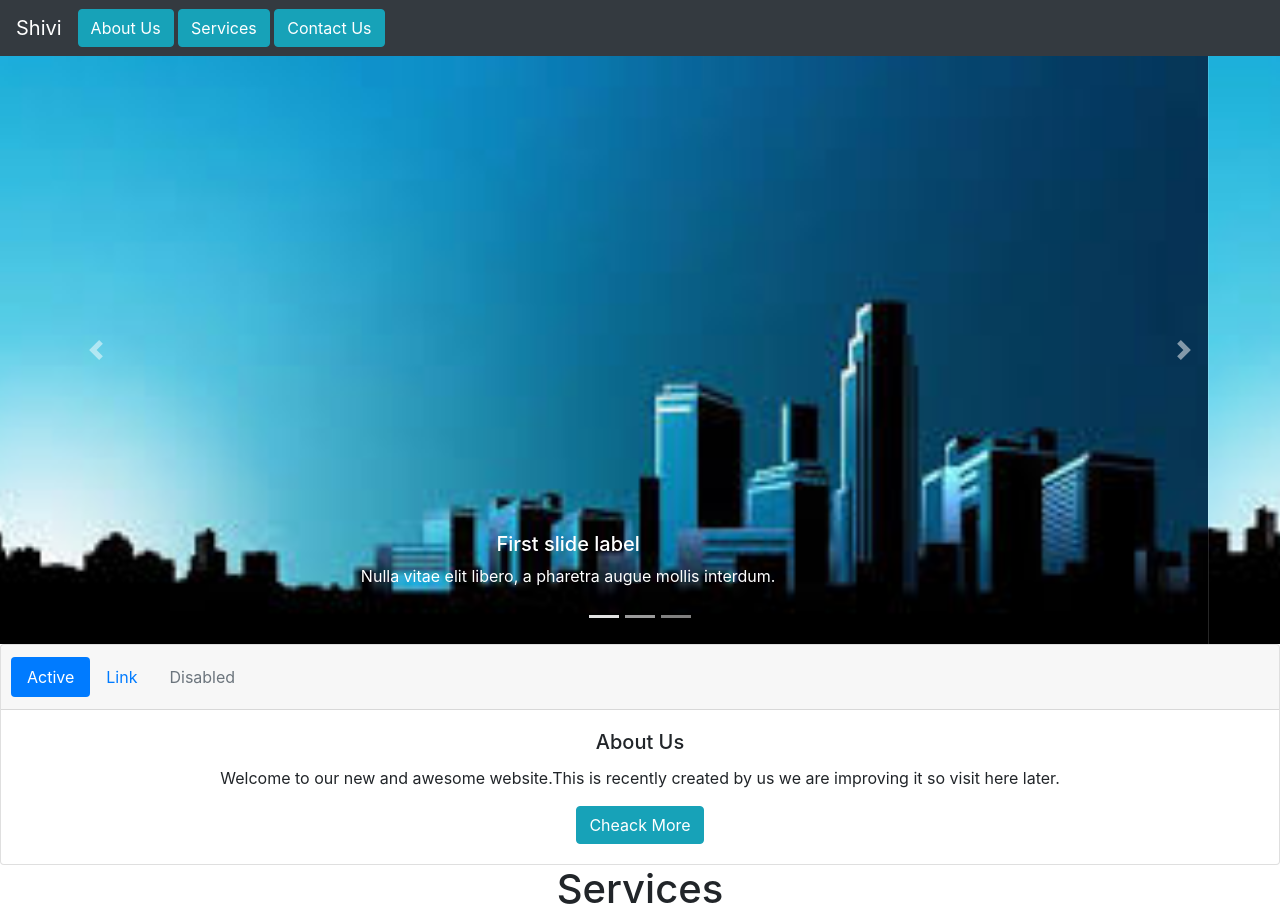
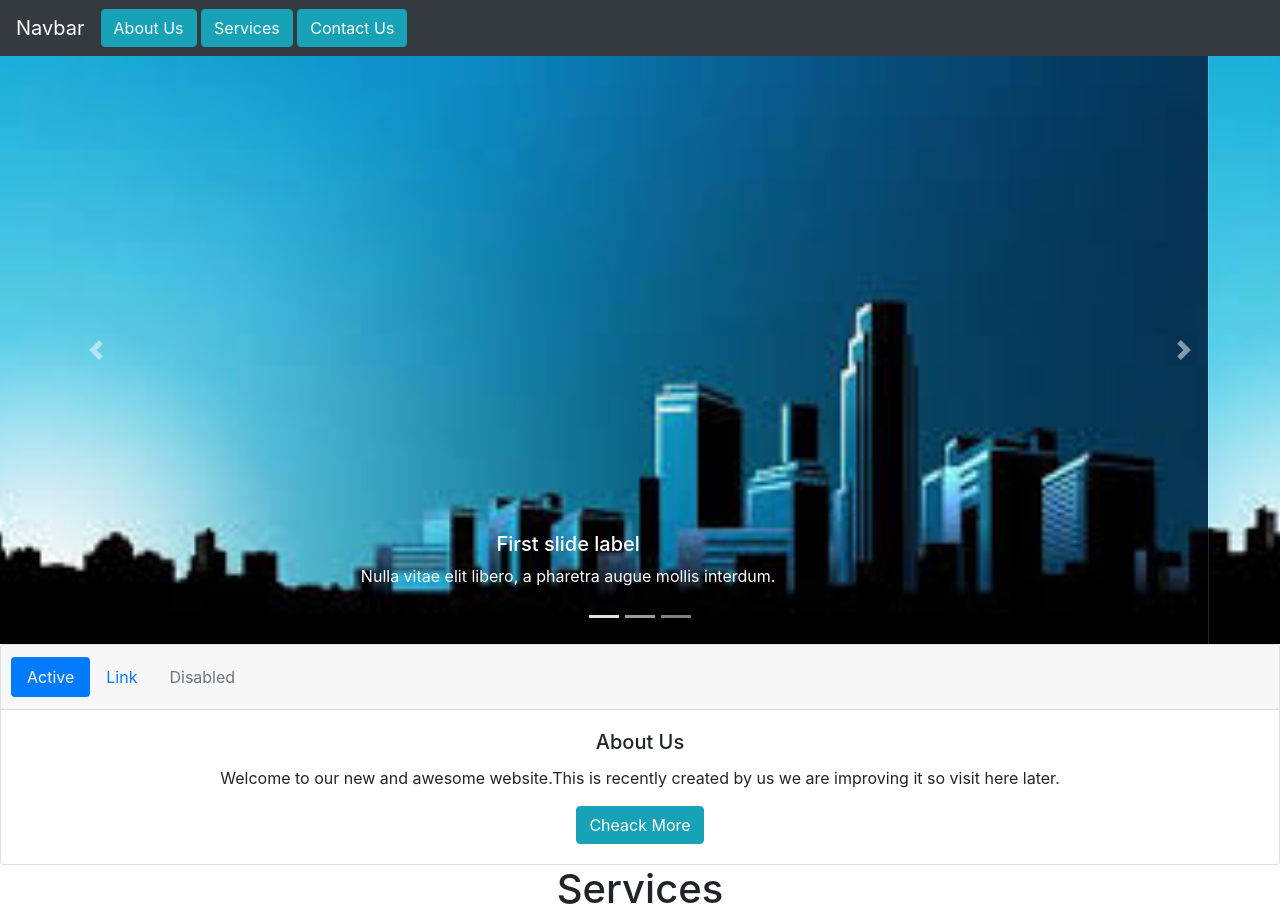
Before and after one commit to SHIVANG2484/website.github.io, a plain HTML site: page index.html in a window 1280 px wide. Shown: the top 916 px of the page. Drawn offline with nearby package versions, Linux system fonts and the light colour scheme.

Commit message:
HELO
HELLO

```diff
--- a/index.html
+++ b/index.html
@@ -23,7 +23,7 @@
    <nav>
   <nav class="navbar navbar-expand-md bg-dark navbar-dark">
   <!-- Brand -->
-  <a class="navbar-brand" href="#">Shivi</a>
+  <a class="navbar-brand" href="#">Navbar</a>
 
   <!-- Toggler/collapsibe Button -->
   <button class="navbar-toggler" type="button" data-toggle="collapse" data-target="#collapsibleNavbar">
```
